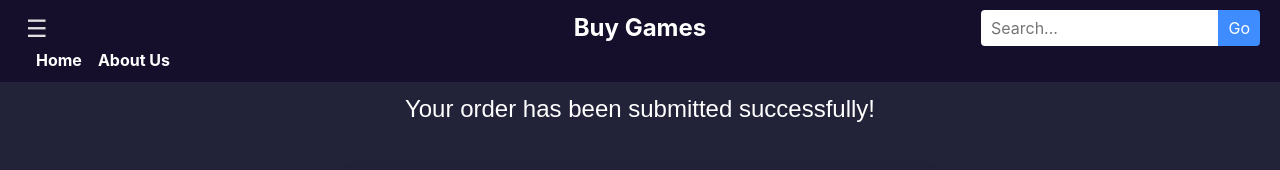
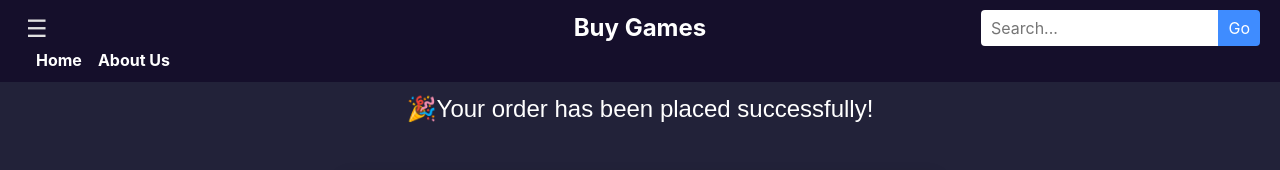
Before and after one commit to 11bellawu11/SEG3125-ecommerce, a React (Create React App) app in the folder seg3125-ecommerce/: page /#/survey in a window 1280 px wide. Shown: the top 170 px of the page. Built offline with nearby package versions, Linux system fonts and the light colour scheme; the HTML template or start-up script is replaced by a standard one.

Commit message:
fixed navigation to review

```diff
--- a/seg3125-ecommerce/src/pages/cartandpayment.js
+++ b/seg3125-ecommerce/src/pages/cartandpayment.js
@@ -25,7 +25,7 @@ const CartAndPayment = () => {
 
     // Optional redirect after 3s
     setTimeout(() => {
-      navigate("/");
+      navigate("/survey");
     }, 3000);
   };
 
@@ -38,7 +38,7 @@ const CartAndPayment = () => {
 
           {orderPlaced && (
             <Alert variant="success">
-              🎉 Order placed successfully! Redirecting to shop...
+              🎉 Order placed successfully! Redirecting to survey...
             </Alert>
           )}
 
@@ -88,7 +88,6 @@ const CartAndPayment = () => {
                   variant="success"
                   type="submit"
                   disabled={cartItems.length === 0 || orderPlaced}
-                  onClick={() => navigate("/survey")}
                 >
                   Place Order
                 </Button>
--- a/seg3125-ecommerce/src/pages/review.js
+++ b/seg3125-ecommerce/src/pages/review.js
@@ -19,7 +19,7 @@ export default function Review() {
 
   return (
     <div className='review-body'>
-        <h4>Your order has been submitted successfully!</h4>
+        <h4>🎉Your order has been placed successfully!</h4>
         <div className="review-container">
 
         {submitted ? (
```
